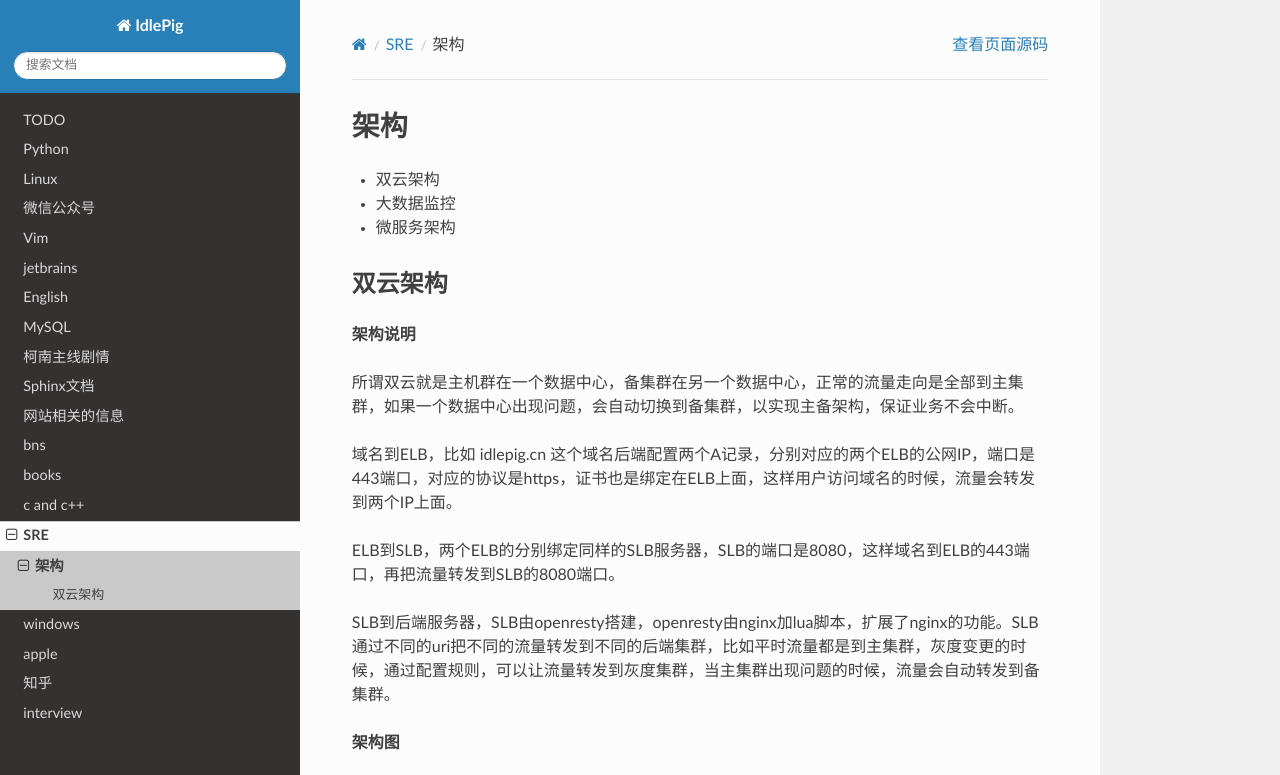
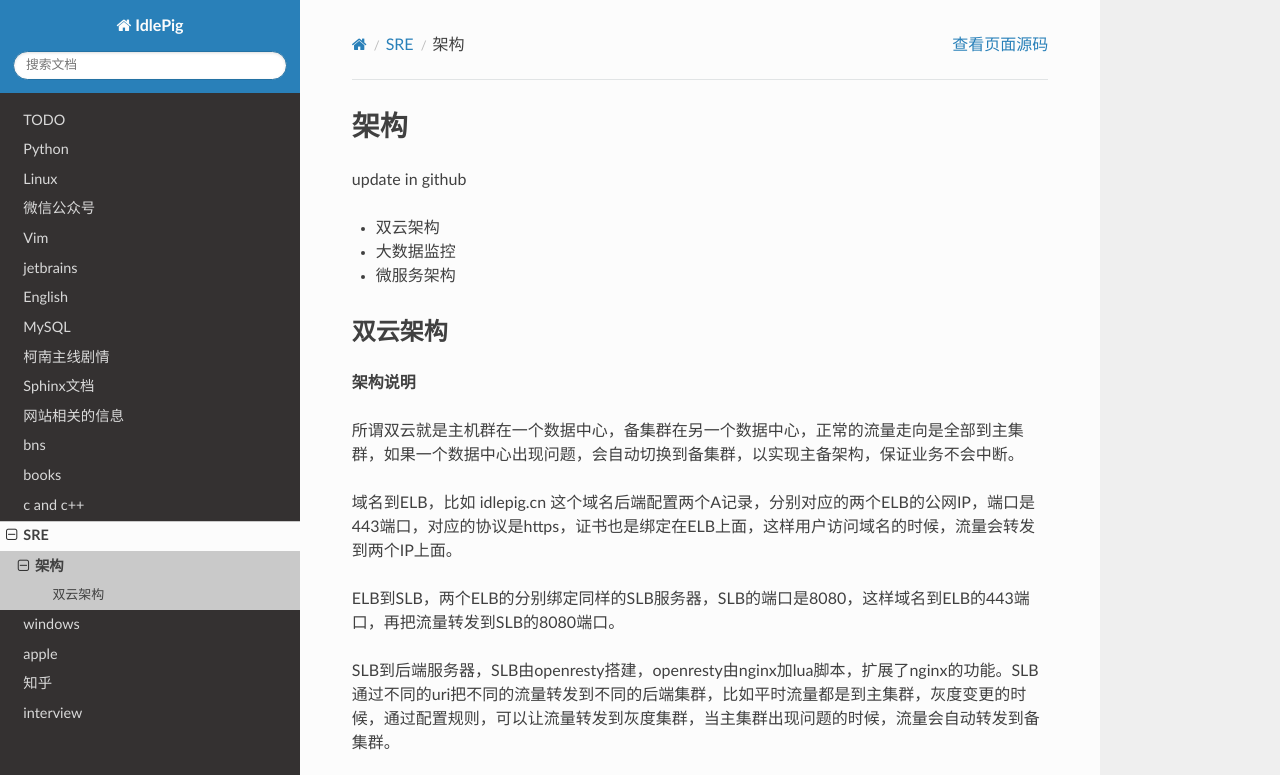
Before and after one commit to otfsenter/idlepig, a Sphinx documentation site: the page built from source/sre/structure.rst, in a window 1280 px wide and 900 px high, cut to the strip 0-775 px from the top of the window. Built offline with Sphinx 7.4.7 and the Read the Docs theme 2.0.0, drawn with Linux system fonts in a browser that asks for light colours.

Commit message:
update structure in github

```diff
--- a/source/sre/structure.rst
+++ b/source/sre/structure.rst
@@ -3,6 +3,8 @@
 *********
 架构
 *********
+
+update in github
 
 * 双云架构
 * 大数据监控
```
